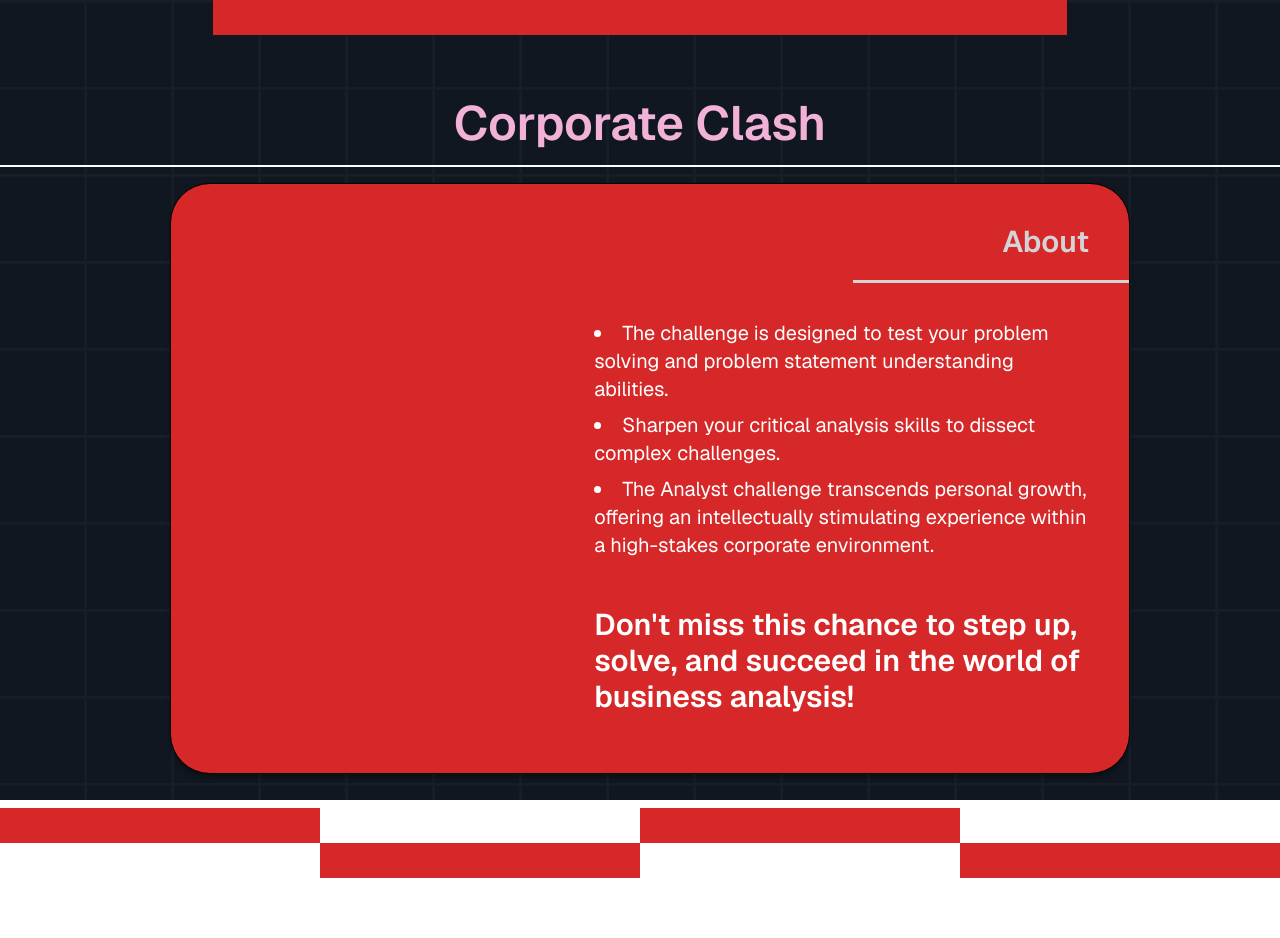
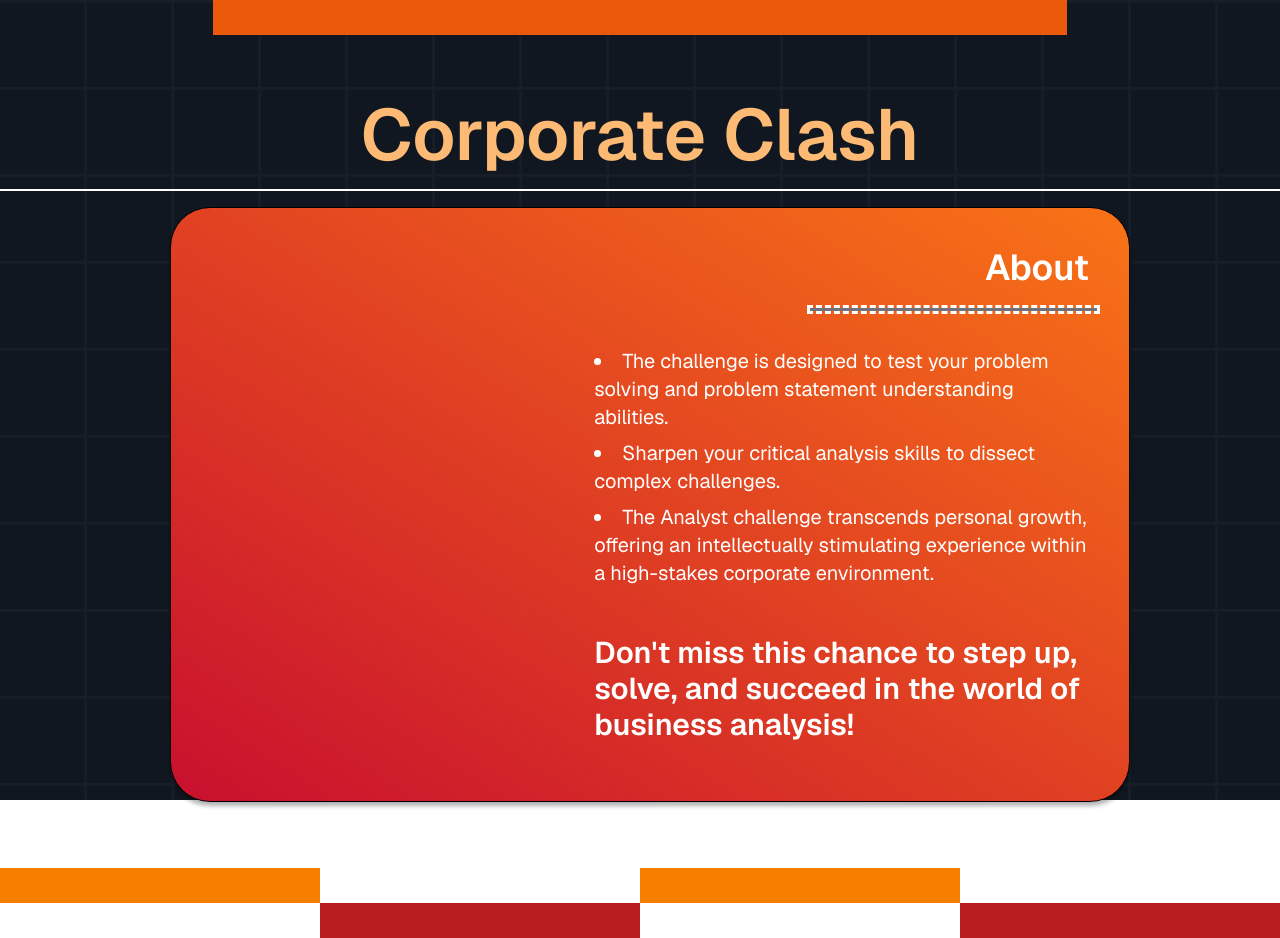
Before and after one commit to jadavpur-university-ed-cell/esummit-24, a Next.js app: page /events/corporateclash in a window 1280 px wide. Before the commit the page ends 878 px from the top, so only its background shows below. Built offline with nearby package versions, Linux system fonts and the light colour scheme.

Commit message:
corporate clash

```diff
--- a/app/events/corporateclash/page.tsx
+++ b/app/events/corporateclash/page.tsx
@@ -10,16 +10,16 @@ const CorporateClashEvent: React.FC = () => {
     "The Analyst challenge transcends personal growth, offering an intellectually stimulating experience within a high-stakes corporate environment."
   ];
 
-  const eventNumber = 2;
+  const bottomText = "Don't miss this chance to step up, solve, and succeed in the world of business analysis!";
 
   return (
     <div className="h-screen bg-[#101720] bg-grid-white/[0.03] md:bg-grid-large-white/[0.03] text-white">
       <div className="flex justify-center">
-        <section className="bg-[#d62828] w-[66.6666%] h-[35px]"></section>
+        <section className="bg-orange-600 w-[66.6666%] h-[35px]"></section>
       </div>
 
       <div className="flex flex-col justify-center items-center pt-16 pb-0.5">
-      <h1 className="text-5xl font-semibold" style={{ color: '#f2b2d8' }}>
+        <h1 className="text-7xl font-semibold text-orange-300">
           Corporate Clash
         </h1>
       </div>
@@ -27,12 +27,13 @@ const CorporateClashEvent: React.FC = () => {
 
       {/* About Section */}
       <div className="flex flex-col justify-center items-center pt-4 pb-0.5">
-        <div className="flex flex-col w-[75%] pb-14 ml-5 bg-[#d62828] border border-black border-solid rounded-[40px] shadow-[0px_4px_4px_rgba(0,0,0,0.3)] max-md:px-5 max-md:max-w-full">
-          <h1 className="text-3xl font-semibold text-zinc-300 text-right px-10 pt-10">
+        <div className="flex flex-col w-[75%] pb-14 ml-5 bg-gradient-to-bl from-orange-500 to-[#c8102e] border border-black border-solid rounded-[40px] shadow-[0px_4px_4px_rgba(0,0,0,0.3)] max-md:px-5 max-md:max-w-full">
+          <h1 className="text-4xl font-semibold text-white text-right px-10 pt-10">
             About
           </h1>
           {/* Underline for About */}
-          <div className="flex shrink-0 self-end mt-5 max-w-full bg-zinc-300 h-[3px] w-[276px]" />
+          <div className="flex shrink-0 self-end mt-5 max-w-full bg-zinc-500 h-[3px] w-[30%] outline-dashed mr-8" />
+          {/* Content Box */}
           <div className="flex flex-col justify-center items-center pt-4 pb-0.5 w-[60%] self-end">
             {/* Bulleted Points */}
             <ul className="list-disc list-inside text-left px-10 pt-5 text-xl text-white">
@@ -40,8 +41,9 @@ const CorporateClashEvent: React.FC = () => {
                 <li key={index} className="pb-2">{point}</li>
               ))}
             </ul>
+            {/* Bottom Text */}
             <h1 className="text-3xl font-semibold text-white px-10 pt-10">
-              Don't miss this chance to step up, solve, and succeed in the world of business analysis!
+              {bottomText}
             </h1>
           </div>
         </div>
@@ -50,22 +52,21 @@ const CorporateClashEvent: React.FC = () => {
       {/* Bottom Sections */}
       <div className="flex flex-col">
         {/* First Row */}
-      <div className="flex justify-between mt-8">
-        <section className="bg-[#d62828] w-[25%] h-[35px]"></section>
+        <div className="flex justify-between mt-16">
+          <section className="bg-[#f77f00] w-[25%] h-[35px]"></section>
           <section className="w-[25%] h-[35px]"></section>
-        <section className="bg-[#d62828] w-[25%] h-[35px]"></section>
+          <section className="bg-[#f77f00] w-[25%] h-[35px]"></section>
           <section className="w-[25%] h-[35px]"></section>
         </div>
 
         {/* Second Row */}
-      <div className="flex justify-between ">
+        <div className="flex justify-between">
           <section className="w-[25%] h-[35px]"></section>
-        <section className="bg-[#d62828] w-[25%] h-[35px]"></section>
+          <section className="bg-red-700 w-[25%] h-[35px]"></section>
           <section className="w-[25%] h-[35px]"></section>
-        <section className="bg-[#d62828] w-[25%] h-[35px]"></section>
+          <section className="bg-red-700 w-[25%] h-[35px]"></section>
         </div>
       </div>
-
     </div>
   );
 };
--- a/app/events/launchx/page.tsx
+++ b/app/events/launchx/page.tsx
@@ -21,7 +21,7 @@ const LaunchXEvent: React.FC = () => {
       </div>
 
       <div className="flex flex-col justify-center items-center pt-16 pb-0.5">
-        <h1 className="text-5xl font-semibold text-zinc-200">LaunchX</h1>
+        <h1 className="text-7xl font-semibold text-zinc-200">LaunchX</h1>
       </div>
       <div className="mt-4 w-full h-0.5 bg-white"></div>
 
@@ -29,7 +29,7 @@ const LaunchXEvent: React.FC = () => {
       {/* About Section */}
       <div className="flex flex-col justify-center items-center pt-4 pb-0.5">
         <div className="flex flex-col w-[75%] pb-14 ml-5 bg-gradient-to-bl from-gray-600 to-zinc-800 hover:bg-gradient-to-l border border-black border-solid rounded-[40px] shadow-[0px_4px_4px_rgba(0,0,0,0.3)] max-md:px-5 max-md:max-w-full">
-          <h1 className="text-4xl font-semibold text-zinc-50 text-right px-10 pt-10">
+          <h1 className="text-5xl font-semibold text-zinc-50 text-right px-10 pt-10">
             About
           </h1>
           {/* Underline for About */}
--- a/app/events/mockstock/page.tsx
+++ b/app/events/mockstock/page.tsx
@@ -21,14 +21,14 @@ const MockStockEvent: React.FC = () => {
       </div>
 
       <div className="flex flex-col justify-center items-center pt-16 pb-0.5">
-        <h1 className="text-5xl font-semibold text-cyan-500">Mock Stock Exchange</h1>
+        <h1 className="text-7xl font-semibold text-cyan-500">Mock Stock Exchange</h1>
       </div>
       <div className="mt-4 w-full h-0.5 bg-white"></div>
 
       {/* About Section */}
       <div className="flex flex-col justify-center items-center pt-4 pb-0.5">
         <div className="flex flex-col w-[75%] pb-14 ml-5 bg-gradient-to-bl from-red-700 to-sky-700 border hover:bg-gradient-to-l border-black border-solid rounded-[40px] shadow-[0px_4px_4px_rgba(0,0,0,0.3)] max-md:px-5 max-md:max-w-full">
-          <h1 className="text-4xl font-semibold text-white text-right px-10 pt-10">
+          <h1 className="text-5xl font-semibold text-white text-right px-10 pt-10">
             About
           </h1>
           {/* Underline for About */}
```
Lines whose indentation alone changed are shown as unchanged.
